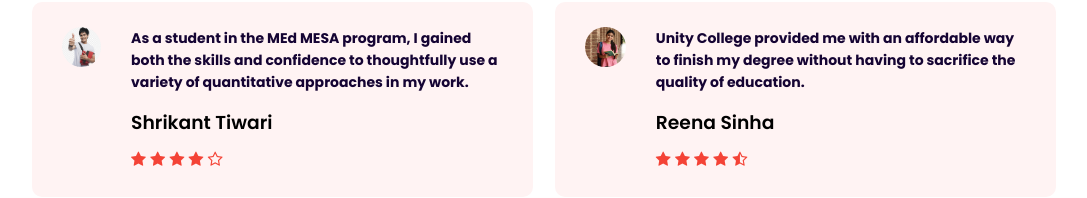
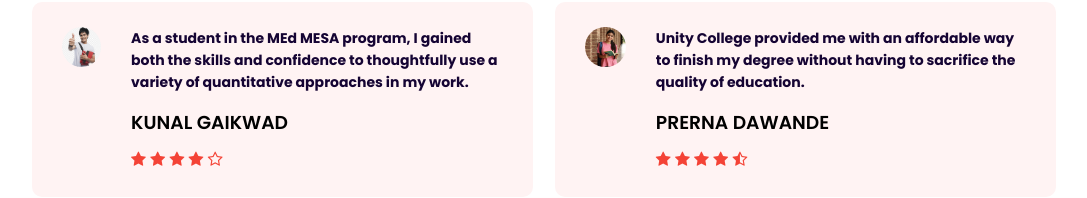
Before and after one commit to vishalbhadale/University-website-project, a plain HTML site: page index.html in a window 1280 px wide. Shown: the part 2823-3021 px from the top of the page, without its empty margins (96-1183 px from the left). Drawn offline with Linux system fonts and the light colour scheme.

Commit message:
Update index.html

```diff
--- a/index.html
+++ b/index.html
@@ -146,7 +146,7 @@
                         As a student in the MEd MESA program, I gained both the
                         skills and confidence to thoughtfully use a variety of quantitative approaches in my work.
                     </p>
-                    <h3>Shrikant Tiwari</h3>
+                    <h3>KUNAL GAIKWAD</h3>
                     <i class="fa fa-star"></i>
                     <i class="fa fa-star"></i>
                     <i class="fa fa-star"></i>
@@ -161,7 +161,7 @@
                         Unity College provided me with an affordable way to finish my degree without
                         having to sacrifice the quality of education.
                     </p>
-                    <h3>Reena Sinha</h3>
+                    <h3>PRERNA DAWANDE</h3>
                     <i class="fa fa-star"></i>
                     <i class="fa fa-star"></i>
                     <i class="fa fa-star"></i>
```
